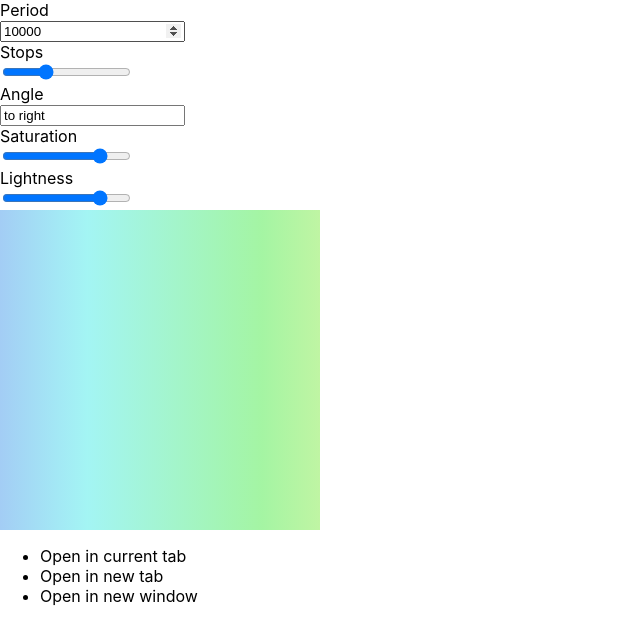
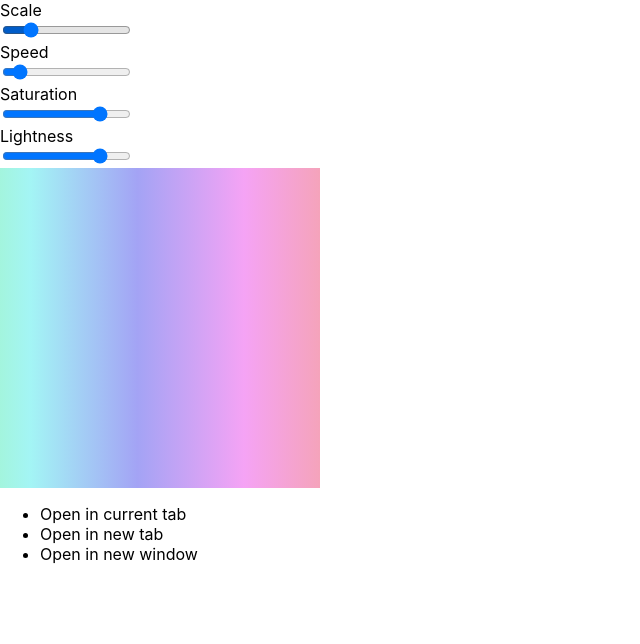
Before and after one commit to j-/mood-light, a Next.js app: page /rainbow in a window 1280 px wide. Shown: the top 644 px of the page, without its empty margins (0-640 px from the left). Built offline with nearby package versions, Linux system fonts and the light colour scheme.

Commit message:
Use straight up CSS over generating a linear gradient

```diff
--- a/components/DisplayRainbow.tsx
+++ b/components/DisplayRainbow.tsx
@@ -1,14 +1,56 @@
-import { useEffect, useRef } from 'react';
+import { useEffect, useMemo, useRef } from 'react';
 import FillParent from './FillParent';
-import { rainbowMode, Params as RainbowModeParams } from '../modes/rainbow';
 
-const DisplayRainbow: React.FC<RainbowModeParams> = (props) => {
+export type Props = {
+  /** Scale the rainbow (0.5 = two rainbows, 2 = one half rainbow) */
+  scale: number;
+  /** Multiply the animation speed */
+  speed: number;
+  /** Direction of gradient in degrees, rads, turns etc */
+  angle: string;
+  /** Between 0 and 1 */
+  saturation: number;
+  /** Between 0 and 1 */
+  lightness: number;
+};
+
+const DisplayRainbow: React.FC<Props> = ({ scale, speed, angle, saturation, lightness }) => {
   const ref = useRef<HTMLDivElement | null>(null);
+
+  const backgroundSize = `${scale * 100}%`;
+  const backgroundImage = useMemo(() => {
+    const colors = [];
+    for (let i = 0; i <= 36; i++) {
+      colors.push(`hsl(${i * 10}, ${saturation * 100}%, ${lightness * 100}%)`);
+    }
+    const options = [angle, ...colors];
+    return `repeating-linear-gradient(${options})`;
+  }, [angle, saturation, lightness]);
+
   useEffect(() => {
     if (!ref.current) return;
-    return rainbowMode(ref.current, props);
-  }, [ref, props]);
-  return <FillParent ref={ref} data-test-id="display-rainbow" />;
+    const animation = ref.current.animate({
+      backgroundPosition: `-${scale * 200}% -${scale * 200}%`,
+    }, {
+      duration: scale * (10 / speed) * 10_000,
+      iterations: Infinity,
+      easing: 'linear',
+    });
+    return () => {
+      animation.cancel();
+    };
+  }, [ref, scale, speed]);
+
+  return (
+    <FillParent
+      ref={ref}
+      style={{
+        backgroundSize,
+        backgroundImage,
+      }}
+      data-test-id="display-rainbow"
+    />
+  );
 };
 
 export default DisplayRainbow;
--- a/components/FullRainbow.tsx
+++ b/components/FullRainbow.tsx
@@ -1,9 +1,10 @@
-import { useEffect } from 'react';
-import { rainbowMode, Params as RainbowModeParams } from '../modes/rainbow';
+import DisplayRainbow, { Props } from './DisplayRainbow';
+import FillViewport from './FillViewport';
 
-const FullRainbow: React.FC<RainbowModeParams> = (props) => {
-  useEffect(() => rainbowMode(document.documentElement, props), [props]);
-  return null;
-};
+const FullRainbow: React.FC<Props> = (props) => (
+  <FillViewport>
+    <DisplayRainbow {...props} />
+  </FillViewport>
+);
 
 export default FullRainbow;
--- a/modes/rainbow.ts
+++ /dev/null
@@ -1,61 +0,0 @@
-import { MoodLightMode } from '../types';
-
-export type Params = {
-  /** Milliseconds until the animation restarts */
-  period: number;
-  /** How many colors to show at once (between 0 and MAX_STOPS) */
-  stops: number;
-  /** Direction of gradient in degrees, rads, turns etc */
-  angle: string;
-  /** Between 0 and 1 */
-  saturation: number;
-  /** Between 0 and 1 */
-  lightness: number;
-};
-
-export const MAX_STOPS = 36;
-
-export const generateBackground = (p: number, { stops, angle, saturation, lightness }: Params): string => {
-  if (stops <= 1) {
-    const hue = p * 360;
-    return `hsl(${hue}, ${saturation * 100}%, ${lightness * 100}%)`;
-  }
-  const colors = [];
-  for (let i = 0; i < stops; i++) {
-    const hue = (p + (stops - i) / MAX_STOPS) * 360;
-    colors.push(`hsl(${hue}, ${saturation * 100}%, ${lightness * 100}%)`);
-  }
-  return `linear-gradient(${[angle, ...colors].join(', ')})`;
-};
-
-export const rainbowMode: MoodLightMode<Params> = (element, { period, stops, angle, saturation, lightness }) => {
-  const initial = element.style.background;
-
-  /** Generate a background and assign it to the display element */
-  const update = (p: number) => {
-    const background = generateBackground(p, { period, stops, angle, saturation, lightness });
-    element.style.background = background;
-  };
-
-  // If not animating, generate background and stop
-  if (period <= 0) {
-    update(0);
-    return () => {
-      element.style.background = initial;
-    };
-  }
-
-  // If animating, generate background in a loop
-  let handle: number;
-  const loop = () => {
-    const t = Date.now();
-    const p = (t % period) / period;
-    update(p);
-    handle = requestAnimationFrame(loop);
-  };
-  loop();
-  return () => {
-    cancelAnimationFrame(handle);
-    element.style.background = initial;
-  };
-};
--- a/pages/rainbow/full.tsx
+++ b/pages/rainbow/full.tsx
@@ -2,25 +2,25 @@ import Head from 'next/head';
 import { useParams } from '../../use-params';
 import FullRainbow from '../../components/FullRainbow';
 
-export const PARAM_PERIOD = 'period';
-export const PARAM_STOPS = 'stops';
+export const PARAM_SCALE = 'scale';
+export const PARAM_SPEED = 'speed';
 export const PARAM_ANGLE = 'angle';
 export const PARAM_SATURATION = 'saturation';
 export const PARAM_LIGHTNESS = 'lightness';
 
-export const DEFAULT_PERIOD = 10000;
-export const DEFAULT_STOPS = 12;
+export const DEFAULT_SCALE = 2;
+export const DEFAULT_SPEED = 10;
 export const DEFAULT_ANGLE = 'to right';
 export const DEFAULT_SATURATION = 0.8;
 export const DEFAULT_LIGHTNESS = 0.8;
 
 const RainbowFull: React.FC = () => {
   const params = useParams();
-  const period = Number(params[PARAM_PERIOD]) || DEFAULT_PERIOD;
-  const stops = Number(params[PARAM_STOPS]) || DEFAULT_STOPS;
-  const angle = String(params[PARAM_ANGLE]) || DEFAULT_ANGLE;
-  const saturation = Number(params[PARAM_SATURATION]) || DEFAULT_SATURATION;
-  const lightness = Number(params[PARAM_LIGHTNESS]) || DEFAULT_LIGHTNESS;
+  const scale = Number(params[PARAM_SCALE] || '') || DEFAULT_SCALE;
+  const speed = Number(params[PARAM_SPEED] || '') || DEFAULT_SPEED;
+  const angle = String(params[PARAM_ANGLE] || '') || DEFAULT_ANGLE;
+  const saturation = Number(params[PARAM_SATURATION] || '') || DEFAULT_SATURATION;
+  const lightness = Number(params[PARAM_LIGHTNESS] || '') || DEFAULT_LIGHTNESS;
 
   return (
     <>
@@ -33,8 +33,8 @@ const RainbowFull: React.FC = () => {
         }
       `}</style>
       <FullRainbow
-        period={period}
-        stops={stops}
+        scale={scale}
+        speed={speed}
         angle={angle}
         saturation={saturation}
         lightness={lightness}
--- a/pages/rainbow/index.tsx
+++ b/pages/rainbow/index.tsx
@@ -2,33 +2,27 @@ import Head from 'next/head';
 import Link from 'next/link';
 import { useState } from 'react';
 import DisplayRainbow from '../../components/DisplayRainbow';
-import { MAX_STOPS } from '../../modes/rainbow';
 import {
   DEFAULT_ANGLE,
   DEFAULT_LIGHTNESS,
-  DEFAULT_PERIOD,
   DEFAULT_SATURATION,
-  DEFAULT_STOPS,
-  PARAM_ANGLE,
+  DEFAULT_SCALE,
+  DEFAULT_SPEED,
   PARAM_LIGHTNESS,
-  PARAM_PERIOD,
   PARAM_SATURATION,
-  PARAM_STOPS,
+  PARAM_SCALE,
+  PARAM_SPEED,
 } from './full';
 
 const RainbowIndex: React.FC = () => {
   const action = '/rainbow/full';
-  const [period, setPeriod] = useState(DEFAULT_PERIOD);
-  const handleChangePeriod: React.ChangeEventHandler<HTMLInputElement> = (e) => {
-    setPeriod(e.currentTarget.valueAsNumber);
+  const [scale, setScale] = useState(DEFAULT_SCALE);
+  const handleChangeScale: React.ChangeEventHandler<HTMLInputElement> = (e) => {
+    setScale(e.currentTarget.valueAsNumber);
   };
-  const [stops, setStops] = useState(DEFAULT_STOPS);
-  const handleChangeStops: React.ChangeEventHandler<HTMLInputElement> = (e) => {
-    setStops(e.currentTarget.valueAsNumber);
-  };
-  const [angle, setAngle] = useState(DEFAULT_ANGLE);
-  const handleChangeAngle: React.ChangeEventHandler<HTMLInputElement> = (e) => {
-    setAngle(e.currentTarget.value);
+  const [speed, setSpeed] = useState(DEFAULT_SPEED);
+  const handleChangeSpeed: React.ChangeEventHandler<HTMLInputElement> = (e) => {
+    setSpeed(e.currentTarget.valueAsNumber);
   };
   const [saturation, setSaturation] = useState(DEFAULT_SATURATION);
   const handleChangeSaturation: React.ChangeEventHandler<HTMLInputElement> = (e) => {
@@ -38,7 +32,7 @@ const RainbowIndex: React.FC = () => {
   const handleChangeLightness: React.ChangeEventHandler<HTMLInputElement> = (e) => {
     setLightness(e.currentTarget.valueAsNumber);
   };
-  const query = { period, stops, angle, saturation, lightness };
+  const query = { scale, speed, saturation, lightness };
   return (
     <>
       <Head>
@@ -46,39 +40,30 @@ const RainbowIndex: React.FC = () => {
       </Head>
       <form action={action} method="get">
         <div>
-          <label htmlFor="RainbowIndex-period">Period</label><br />
+          <label htmlFor="RainbowIndex-scale">Scale</label><br />
           <input
-            id="RainbowIndex-period"
-            type="number"
-            name={PARAM_PERIOD}
-            value={period}
-            onChange={handleChangePeriod}
-            min={0}
-            step={1_000}
+            id="RainbowIndex-scale"
+            type="range"
+            name={PARAM_SCALE}
+            value={scale}
+            onChange={handleChangeScale}
+            min={0.2}
+            max={10}
+            step={0.1}
           />
         </div>
 
         <div>
-          <label htmlFor="RainbowIndex-stops">Stops</label><br />
+          <label htmlFor="RainbowIndex-speed">Speed</label><br />
           <input
-            id="RainbowIndex-stops"
+            id="RainbowIndex-speed"
             type="range"
-            name={PARAM_STOPS}
-            value={stops}
-            onChange={handleChangeStops}
+            name={PARAM_SPEED}
+            value={speed}
+            onChange={handleChangeSpeed}
             min={1}
-            max={MAX_STOPS}
-          />
-        </div>
-
-        <div>
-          <label htmlFor="RainbowIndex-angle">Angle</label><br />
-          <input
-            id="RainbowIndex-angle"
-            type="string"
-            name={PARAM_ANGLE}
-            value={angle}
-            onChange={handleChangeAngle}
+            max={100}
+            step={1}
           />
         </div>
 
@@ -112,9 +97,9 @@ const RainbowIndex: React.FC = () => {
 
         <div style={{ width: '20em', height: '20em' }}>
           <DisplayRainbow
-            period={period}
-            stops={stops}
-            angle={angle}
+            scale={scale}
+            speed={speed}
+            angle={DEFAULT_ANGLE}
             saturation={saturation}
             lightness={lightness}
           />
--- a/pages/solid-color/full.tsx
+++ b/pages/solid-color/full.tsx
@@ -8,7 +8,7 @@ export const DEFAULT_COLOR = '#000000';
 
 const SolidColorFull: React.FC = () => {
   const params = useParams();
-  const color = String(params[PARAM_COLOR]) || DEFAULT_COLOR;
+  const color = String(params[PARAM_COLOR] || '') || DEFAULT_COLOR;
 
   return (
     <>
```
Also changed, not shown: components/DisplaySolidColor.tsx (+7 -10 lines), components/FullSolidColor.tsx (+7 -6 lines), modes/solid-color.ts (deleted, +0 -13 lines), types.ts (deleted, +0 -7 lines).
